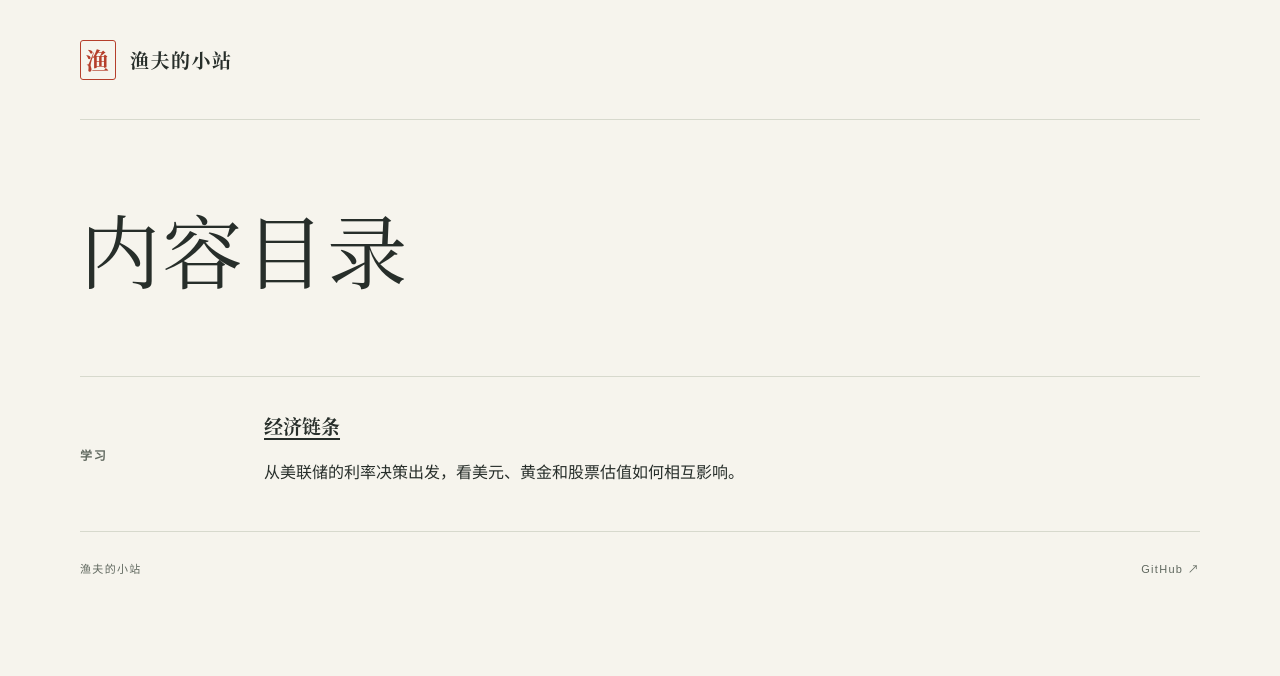
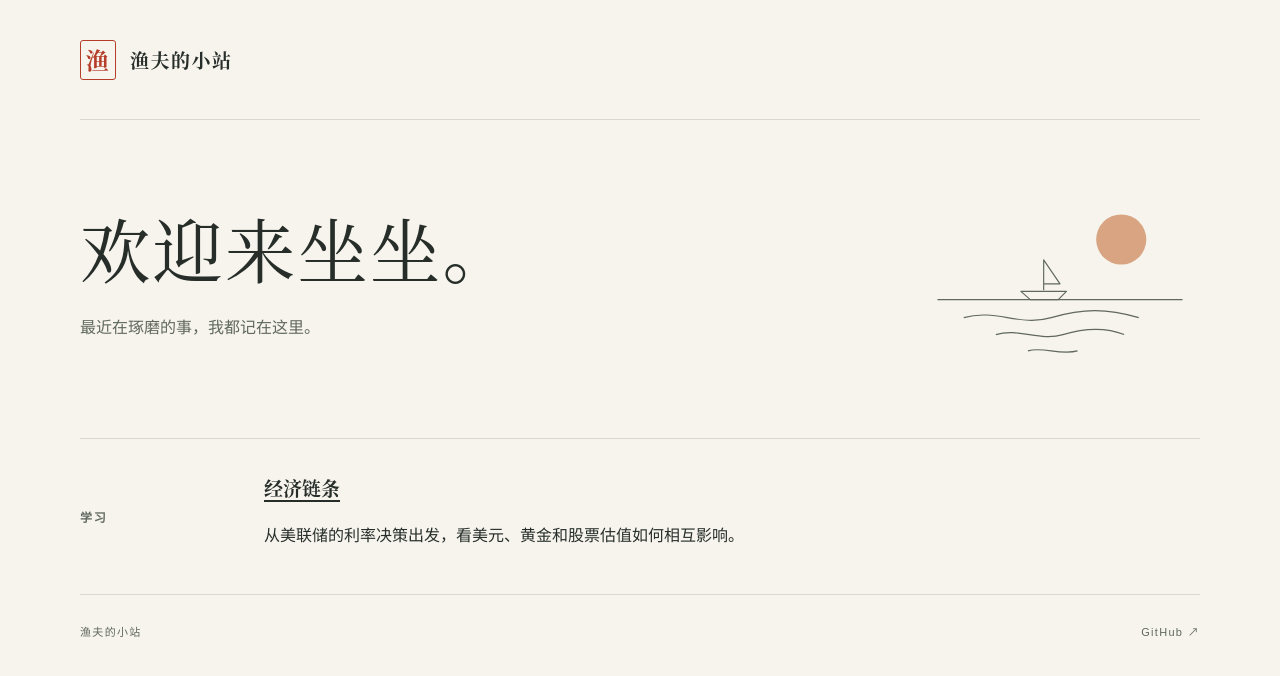
Before and after one commit to royhuang91/royhuang91.github.io, a plain HTML site: page index.html in a window 1280 px wide. Drawn offline with Linux system fonts and the light colour scheme.

Commit message:
feat: 为首页添加欢迎语和水景插画

```diff
--- a/assets/css/main.css
+++ b/assets/css/main.css
@@ -142,8 +142,34 @@ h1 {
   color: var(--color-accent);
 }
 
-.catalog-title {
-  margin-block: clamp(28px, 6vw, 72px);
+.catalog-intro {
+  display: flex;
+  align-items: center;
+  justify-content: space-between;
+  gap: 12px;
+  padding-block: clamp(28px, 5vw, 60px);
+}
+
+.catalog-intro h1 {
+  font-size: clamp(30px, 5.5vw, 72px);
+}
+
+.catalog-intro p {
+  color: var(--color-muted);
+  line-height: 1.8;
+}
+
+.waterscape {
+  width: clamp(76px, 28%, 280px);
+  flex-shrink: 0;
+  stroke: var(--color-muted);
+  stroke-width: 2;
+  stroke-linejoin: round;
+}
+
+.waterscape .sun {
+  fill: #d9a481;
+  stroke: none;
 }
 
 .catalog-link {
--- a/index.html
+++ b/index.html
@@ -20,7 +20,21 @@
       </header>
 
       <main id="main">
-        <h1 class="catalog-title">内容目录</h1>
+        <header class="catalog-intro">
+          <div>
+            <h1>欢迎来坐坐。</h1>
+            <p>最近在琢磨的事，我都记在这里。</p>
+          </div>
+          <svg class="waterscape" viewBox="0 0 480 340" fill="none" aria-hidden="true">
+            <circle class="sun" cx="345" cy="102" r="43" />
+            <path class="horizon" d="M30 205H450" />
+            <path class="water" d="M75 236C130 220 170 252 225 236S320 220 375 236" />
+            <path class="water" d="M130 265C170 253 205 277 245 265S320 253 350 265" />
+            <path class="water" d="M185 293C210 285 240 301 270 293" />
+            <path class="boat" d="M173 191H251L237 205H189L173 191Z" />
+            <path class="boat" d="M212 189V137L240 178H212" />
+          </svg>
+        </header>
         <section class="note catalog" aria-labelledby="learning">
           <h2 class="note-label" id="learning">学习</h2>
           <div>
```
